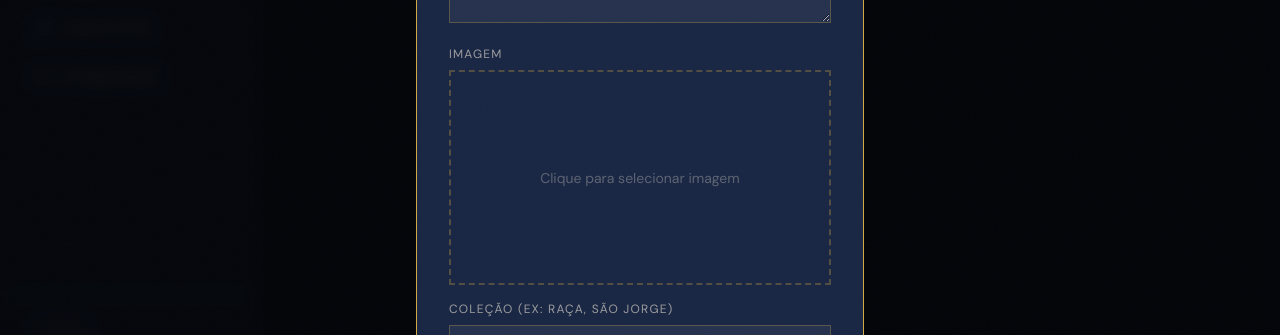
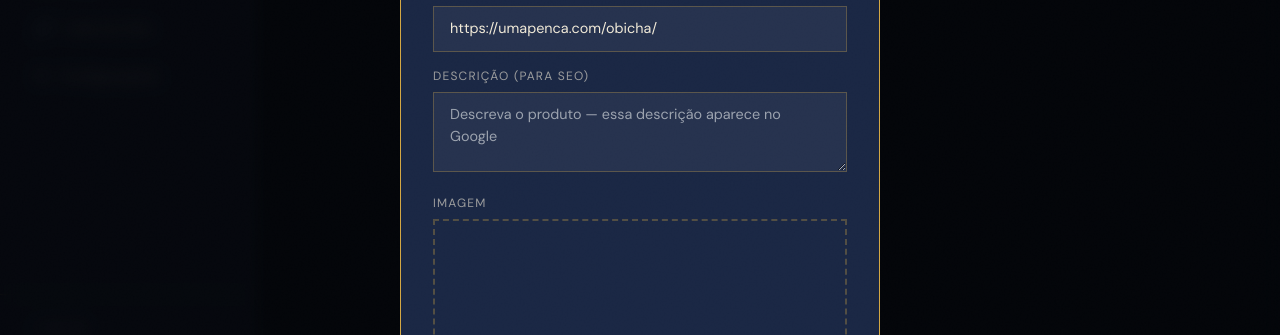
Before and after one commit to arteeironia/obicha, a Next.js app: page /admin/produtos in a window 1280 px wide. Both pictures are taken after a click on the button "+ Adicionar Produto". Shown: the part 403-738 px from the top of the page. Built offline with nearby package versions, Linux system fonts and the light colour scheme; no server answers; the database is empty; a web font is replaced by a local one.

Commit message:
Add files via upload

```diff
--- a/app/admin/produtos/page.tsx
+++ b/app/admin/produtos/page.tsx
@@ -96,6 +96,8 @@ export default function AdminProdutos() {
     width: '100%',
     padding: '0.7rem 1rem',
     outline: 'none',
+    fontFamily: 'inherit',
+    fontSize: '0.9rem',
   }
 
   return (
@@ -110,7 +112,6 @@ export default function AdminProdutos() {
         </button>
       </div>
 
-      {/* Grid de produtos */}
       {loading ? (
         <p className="opacity-50">Carregando...</p>
       ) : (
@@ -143,10 +144,18 @@ export default function AdminProdutos() {
         </div>
       )}
 
-      {/* Modal form */}
+      {/* Modal form — responsivo ao zoom do browser */}
       {showForm && (
         <div className="fixed inset-0 flex items-center justify-center z-50" style={{ background: 'rgba(0,0,0,0.8)', backdropFilter: 'blur(8px)' }}>
-          <div className="w-full max-w-md p-8 border" style={{ background: 'var(--navy)', borderColor: 'var(--gold)' }}>
+          <div style={{
+            background: 'var(--navy)',
+            border: '1px solid var(--gold)',
+            width: '90vw',
+            maxWidth: 480,
+            maxHeight: '90vh',
+            overflowY: 'auto',
+            padding: '2rem',
+          }}>
             <h2 className="font-playfair text-2xl font-bold mb-6" style={{ color: 'var(--gold)' }}>
               {editProduct ? 'Editar Produto' : 'Novo Produto'}
             </h2>
@@ -182,13 +191,12 @@ export default function AdminProdutos() {
               <div>
                 <label className="block text-xs tracking-widest uppercase opacity-60 mb-2">Imagem</label>
                 <div
-                  className="w-full aspect-video flex items-center justify-center cursor-pointer border-2 border-dashed overflow-hidden"
-                  style={{ borderColor: 'rgba(212,168,67,0.3)' }}
+                  style={{ width:'100%', aspectRatio:1, display:'flex', alignItems:'center', justifyContent:'center', cursor:'pointer', border:'2px dashed rgba(212,168,67,0.3)', overflow:'hidden' }}
                   onClick={() => fileRef.current?.click()}
                 >
                   {imagePreview
-                    ? <img src={imagePreview} alt="" className="w-full h-full object-cover" />
-                    : <span className="opacity-30 text-sm">Clique para selecionar imagem</span>
+                    ? <img src={imagePreview} alt="" style={{ width:'100%', height:'100%', objectFit:'cover' }} />
+                    : <span style={{ opacity:.3, fontSize:'.85rem' }}>Clique para selecionar imagem</span>
                   }
                 </div>
                 <input ref={fileRef} type="file" accept="image/*" className="hidden" onChange={e => e.target.files?.[0] && handleImageUpload(e.target.files[0])} />
```
